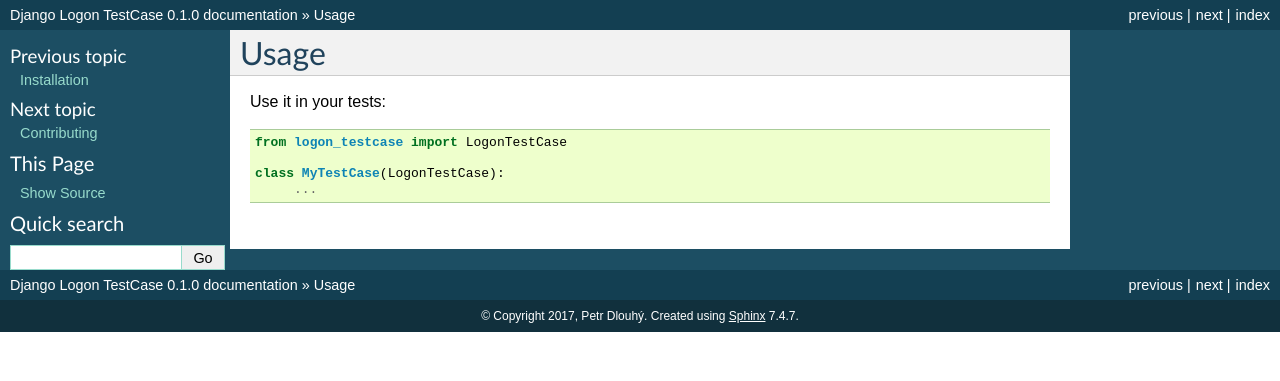
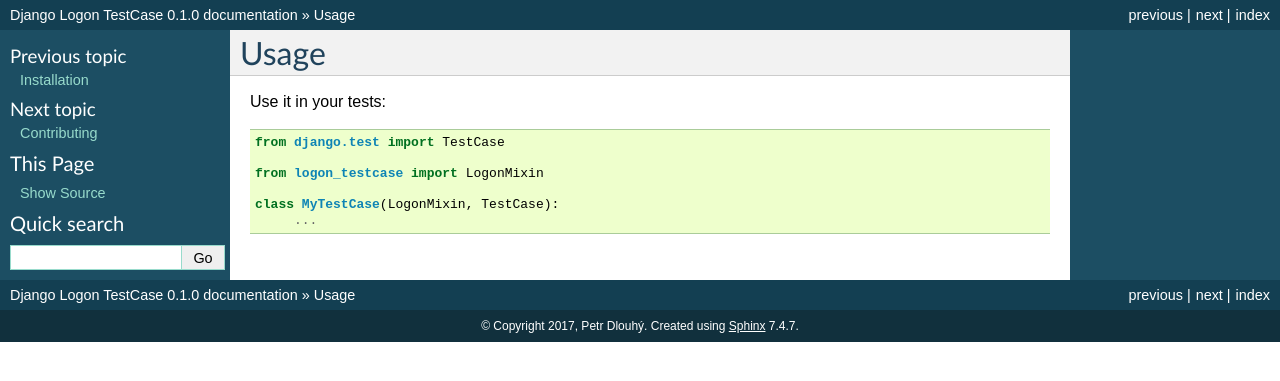
Before and after one commit to PetrDlouhy/django-logon-testcase, a Sphinx documentation site: the page built from docs/usage.rst, in a window 1280 px wide. Shown: the top 381 px of the page. Built offline with Sphinx 7.4.7, drawn with Linux system fonts in a browser that asks for light colours.

Commit message:
rename it to LogonMixin

```diff
--- a/README.rst
+++ b/README.rst
@@ -31,9 +31,9 @@ Use it in your tests:
 
     from django.test import TestCase
 
-    from logon_testcase import LogonTestCaseMixin
+    from logon_testcase import LogonMixin
 
-    class MyTestCase(LogonTestCaseMixin):
+    class MyTestCase(LogonMixin, TestCase):
          ...
 
 The logged user is available in `self.user` variable.
@@ -45,7 +45,7 @@ You can get your own user for the test by overriding `get_user` function:
 
 .. code-block:: python
 
-    class MyTestCase(LogonTestCaseMixin):
+    class MyTestCase(LogonMixin):
          def get_user(self):
              return User.objects.create()
 
--- a/docs/usage.rst
+++ b/docs/usage.rst
@@ -6,7 +6,9 @@ Use it in your tests:
 
 .. code-block:: python
 
-    from logon_testcase import LogonTestCase
+    from django.test import TestCase
 
-    class MyTestCase(LogonTestCase):
+    from logon_testcase import LogonMixin
+
+    class MyTestCase(LogonMixin, TestCase):
          ...
--- a/logon_testcase/__init__.py
+++ b/logon_testcase/__init__.py
@@ -3,7 +3,7 @@ __version__ = '0.1.0'
 from django.contrib.auth.hashers import make_password
 
 
-class LogonTestCaseMixin(object):
+class LogonMixin(object):
     def get_user(self):
         from django.contrib.auth.models import User
         return User.objects.create(
@@ -12,7 +12,7 @@ class LogonTestCaseMixin(object):
         )
 
     def setUp(self):
-        super(LogonTestCaseMixin, self).setUp()
+        super(LogonMixin, self).setUp()
         self.user = self.get_user()
 
         try:  # Django >= 1.9
```
Also changed, not shown: 1 other file.
